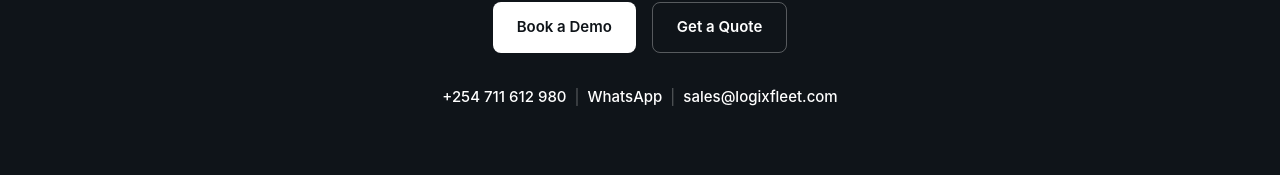
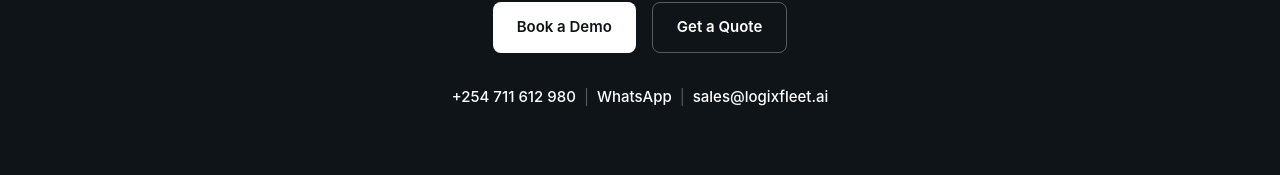
Before and after one commit to logixfleetAi/logixfleet, a React (Vite) app: page / in a window 1280 px wide. Shown: the part 4321-4496 px from the top of the page. Built offline with nearby package versions, Linux system fonts and the light colour scheme.

Commit message:
change CTA

```diff
--- a/src/components/CTASection.jsx
+++ b/src/components/CTASection.jsx
@@ -22,7 +22,7 @@
             <span className="divider">|</span>
             <a href="https://wa.me/254711612980" target="_blank" rel="noopener noreferrer">WhatsApp</a>
             <span className="divider">|</span>
-            <a href="mailto:sales@logixfleet.com">sales@logixfleet.com</a>
+            <a href="mailto:sales@logixfleet.ai">sales@logixfleet.ai</a>
           </div>
         )}
       </div>
```
